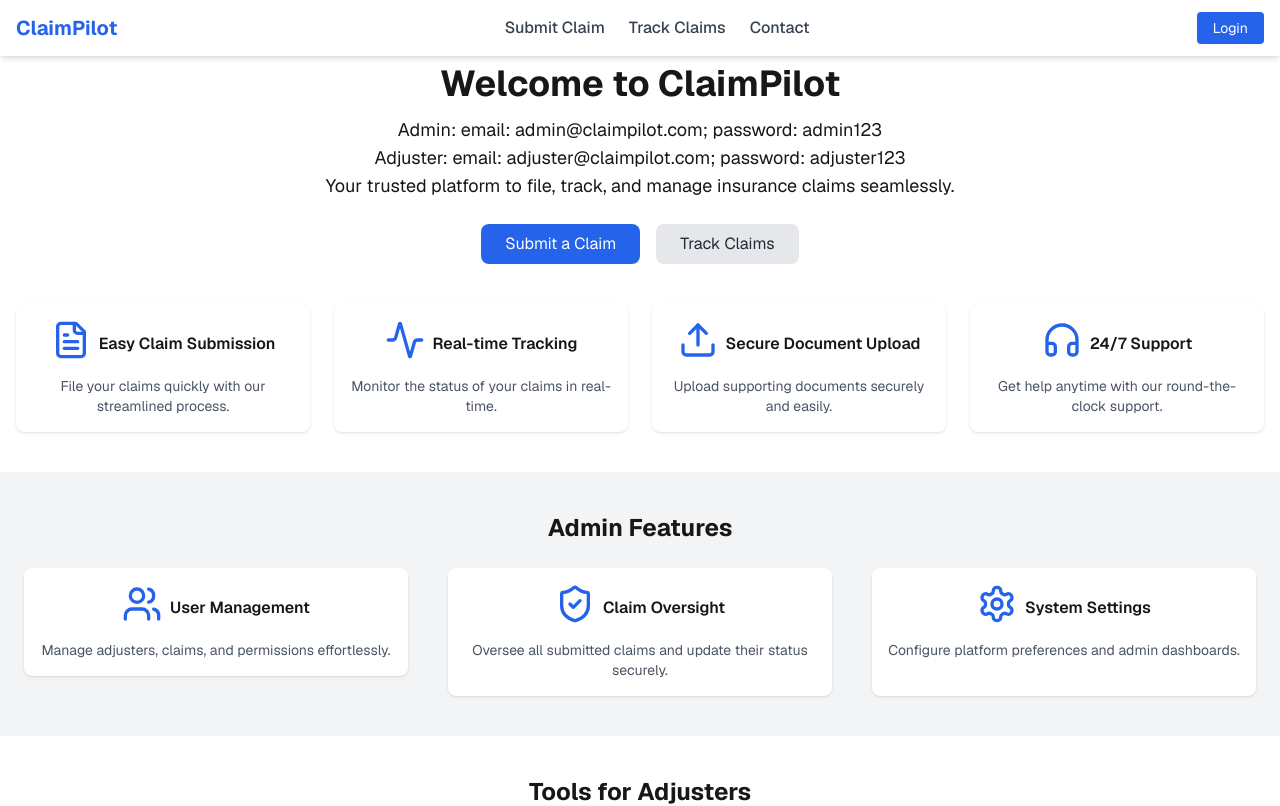
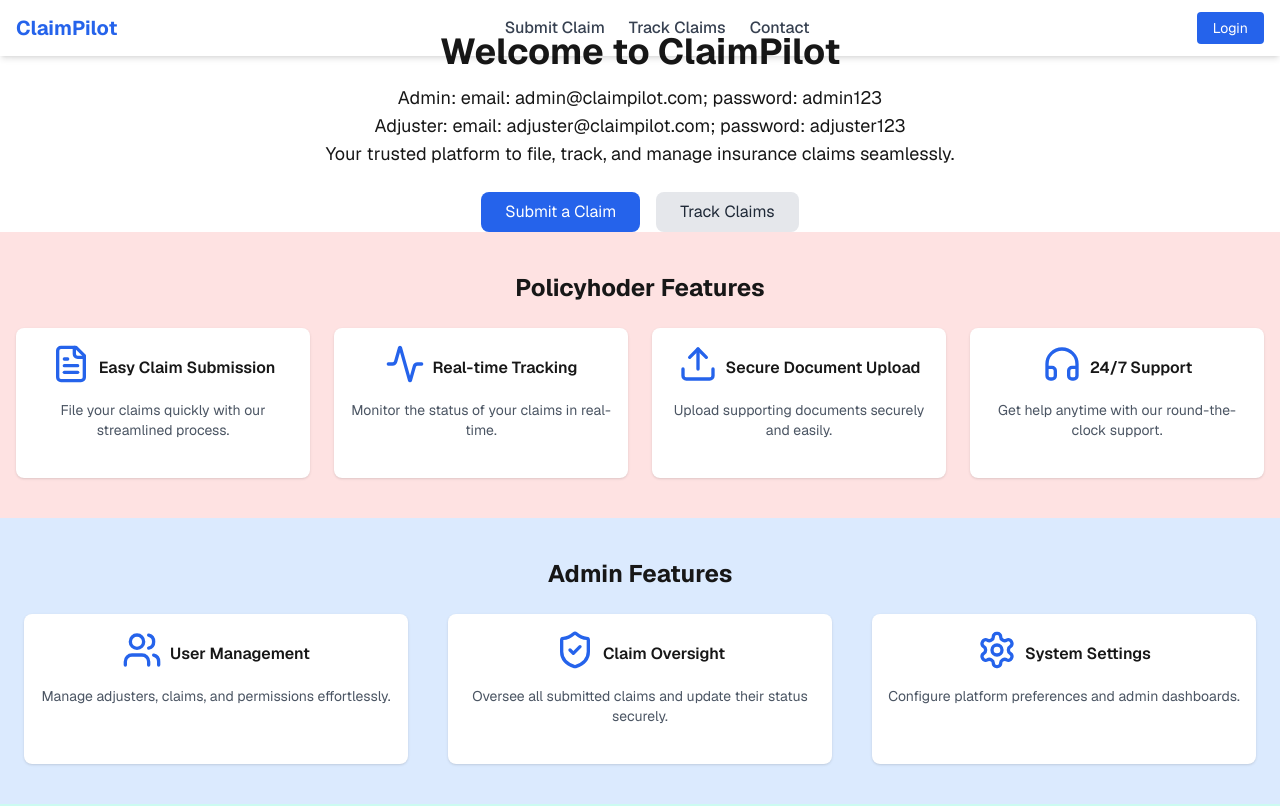
Before and after one commit to freeheart110/ClaimPilot-Frontend, a Next.js app: page / in a window 1280 px wide. Shown: the top 806 px of the page. Built offline with nearby package versions, Linux system fonts and the light colour scheme; no server answers.

Commit message:
global auth context added and home page styling

```diff
--- a/src/app/layout.tsx
+++ b/src/app/layout.tsx
@@ -3,6 +3,7 @@ import { Geist, Geist_Mono } from "next/font/google";
 import "./globals.css";
 import NavBar from "@/components/NavBar";
 import Footer from '@/components/Footer';
+import { AuthProvider } from '@/lib/authContext';
 
 const geistSans = Geist({
   variable: "--font-geist-sans",
@@ -29,9 +30,11 @@ export default function RootLayout({
       <body
         className={`${geistSans.variable} ${geistMono.variable} antialiased`}
       >
-        <NavBar />
-        <main className="flex-grow">{children}</main>
-        <Footer />
+        <AuthProvider>
+          <NavBar />
+          <main className="flex-grow">{children}</main>
+          <Footer />
+        </AuthProvider>
       </body>
     </html>
   );
--- a/src/app/login/page.tsx
+++ b/src/app/login/page.tsx
@@ -3,9 +3,11 @@
 import React, { useState } from 'react';
 import { useRouter } from 'next/navigation';
 import Button from '@/components/Button';
+import { useAuth } from '@/lib/authContext'; // Import useAuth hook
 
 const LoginPage = () => {
   const router = useRouter();
+  const { checkSession } = useAuth(); // Access checkSession from context
   const [email, setEmail] = useState('');
   const [password, setPassword] = useState('');
   const [error, setError] = useState('');
@@ -30,6 +32,9 @@ const LoginPage = () => {
         return;
       }
 
+      // Refresh the global auth state after successful login
+      await checkSession();
+
       // Check who just logged in
       const profileRes = await fetch(`${process.env.NEXT_PUBLIC_API_BASE_URL}/api/auth/me`, {
         method: 'GET',
@@ -46,7 +51,7 @@ const LoginPage = () => {
           router.push('/');
         }
       } else {
-        setError("Unable to retrieve user profile.");
+        setError('Unable to retrieve user profile.');
       }
     } catch (err) {
       console.error('Login error:', err);
@@ -67,7 +72,9 @@ const LoginPage = () => {
         {error && <p className="text-red-600 mb-4 text-sm text-center">{error}</p>}
 
         <div className="mb-4">
-          <label className="block text-sm font-medium mb-1" htmlFor="email">Email</label>
+          <label className="block text-sm font-medium mb-1" htmlFor="email">
+            Email
+          </label>
           <input
             id="email"
             type="email"
@@ -81,7 +88,9 @@ const LoginPage = () => {
         </div>
 
         <div className="mb-6">
-          <label className="block text-sm font-medium mb-1" htmlFor="password">Password</label>
+          <label className="block text-sm font-medium mb-1" htmlFor="password">
+            Password
+          </label>
           <input
             id="password"
             type="password"
--- a/src/app/page.tsx
+++ b/src/app/page.tsx
@@ -8,7 +8,7 @@ export default function Home() {
   return (
     <div className="min-h-screen bg-background text-foreground">
       {/* Hero Section */}
-      <section className="flex flex-col justify-center items-center text-center min-h-[30vh] px-4 pt-16">
+      <section className="flex flex-col justify-center items-center text-center min-h-[27vh] px-4 pt-8">
         <h1 className="text-4xl font-bold mb-3">Welcome to ClaimPilot</h1>
         <p className="text-lg">Admin: email: admin@claimpilot.com; password: admin123</p>
         <p className="text-lg">Adjuster: email: adjuster@claimpilot.com; password: adjuster123</p>
@@ -30,19 +30,20 @@ export default function Home() {
       </section>
 
       {/* Policyholder Features */}
-      <section className="py-10">
+      <section className="py-10 bg-red-100 dark:bg-gray-900">
         <div className="container mx-auto px-4">
+          <h2 className="text-2xl font-bold text-center mb-6">Policyhoder Features</h2>
           <div className="grid grid-cols-1 md:grid-cols-2 lg:grid-cols-4 gap-6">
             <FeatureCard icon={<FileText className="h-10 w-10 text-primary mb-2" />} title="Easy Claim Submission" description="File your claims quickly with our streamlined process." href="/submit-claim"/>
             <FeatureCard icon={<Activity className="h-10 w-10 text-primary mb-2" />} title="Real-time Tracking" description="Monitor the status of your claims in real-time." href="/track-claim"/>
-            <FeatureCard icon={<Upload className="h-10 w-10 text-primary mb-2" />} title="Secure Document Upload" description="Upload supporting documents securely and easily." />
-            <FeatureCard icon={<Headphones className="h-10 w-10 text-primary mb-2" />} title="24/7 Support" description="Get help anytime with our round-the-clock support." />
+            <FeatureCard icon={<Upload className="h-10 w-10 text-primary mb-2" />} title="Secure Document Upload" description="Upload supporting documents securely and easily." href="#"/>
+            <FeatureCard icon={<Headphones className="h-10 w-10 text-primary mb-2" />} title="24/7 Support" description="Get help anytime with our round-the-clock support." href="#"/>
           </div>
         </div>
       </section>
 
       {/* Admin Features */}
-      <section className="py-10 bg-gray-100 dark:bg-gray-900">
+      <section className="py-10 bg-blue-100 dark:bg-gray-900">
         <div className="container mx-auto px-4">
           <h2 className="text-2xl font-bold text-center mb-6">Admin Features</h2>
           <div className="grid grid-cols-1 md:grid-cols-3 gap-6">
@@ -54,9 +55,9 @@ export default function Home() {
       </section>
 
       {/* Adjuster Features */}
-      <section className="py-10">
+      <section className="py-10 bg-teal-100">
         <div className="container mx-auto px-4">
-          <h2 className="text-2xl font-bold text-center mb-6">Tools for Adjusters</h2>
+          <h2 className="text-2xl font-bold text-center mb-6">Adjuster Features</h2>
           <div className="grid grid-cols-1 md:grid-cols-3 gap-6">
             <FeatureCard icon={<CheckCircle className="h-10 w-10 text-primary mb-2" />} title="Assigned Claims" description="Access and manage claims assigned to you efficiently." href="/adjuster" />
             <FeatureCard icon={<Upload className="h-10 w-10 text-primary mb-2" />} title="Review Evidence" description="Review uploaded documents and make informed decisions." />
@@ -80,7 +81,7 @@ const FeatureCard = ({
   href?: string;
 }) => {
   const cardContent = (
-    <div className="bg-white dark:bg-gray-800 p-4 rounded-lg shadow hover:shadow-md transition w-full max-w-sm mx-auto hover:cursor-pointer">
+    <div className="min-h-[150px] bg-white dark:bg-gray-800 p-4 rounded-lg shadow hover:shadow-md transition w-full max-w-sm mx-auto hover:cursor-pointer">
       <div className="flex justify-center items-center gap-2 mb-2">
         <span className="text-primary">{icon}</span>
         <h3 className="text-base font-semibold text-foreground text-center">{title}</h3>
--- a/src/components/NavBar.tsx
+++ b/src/components/NavBar.tsx
@@ -3,6 +3,7 @@
 import React, { ReactNode, useState, useEffect, useRef } from 'react';
 import Link from 'next/link';
 import { Menu, X } from 'lucide-react';
+import { useAuth } from '@/lib/authContext';
 
 interface NavBarProps {
   children?: ReactNode;
@@ -11,45 +12,10 @@ interface NavBarProps {
 const NavBar: React.FC<NavBarProps> = ({ children }) => {
   const [isMobileMenuOpen, setIsMobileMenuOpen] = useState(false);
   const [isVisible, setIsVisible] = useState(true);
-  const [isLoggedIn, setIsLoggedIn] = useState(false);
   const prevScroll = useRef(0);
+  const { isLoggedIn, user, logout } = useAuth();
 
   const toggleMobileMenu = () => setIsMobileMenuOpen(!isMobileMenuOpen);
-
-  useEffect(() => {
-    const checkSession = async () => {
-      try {
-        const res = await fetch(`${process.env.NEXT_PUBLIC_API_BASE_URL}/api/auth/me`, {
-          credentials: 'include',
-        });
-        if (res.status === 401) {
-          setIsLoggedIn(false); // not logged in
-        } else if (res.ok) {
-          setIsLoggedIn(true);
-        } else {
-          console.error('Unexpected auth response:', res.status);
-        }
-
-      } catch (err) {
-        console.error('Network error checking session:', err);
-      }
-    };
-
-    checkSession();
-  }, []);
-
-  const handleLogout = async () => {
-    try {
-      await fetch(`${process.env.NEXT_PUBLIC_API_BASE_URL}/logout`, {
-        method: 'POST',
-        credentials: 'include',
-      });
-      setIsLoggedIn(false);
-      window.location.href = '/';
-    } catch (err) {
-      console.error('Logout failed:', err);
-    }
-  };
 
   useEffect(() => {
     const handleScroll = () => {
@@ -85,16 +51,21 @@ const NavBar: React.FC<NavBarProps> = ({ children }) => {
 
         <div className="hidden md:flex items-center space-x-4">
           {isLoggedIn ? (
+            <>
+              <span className="text-sm text-gray-600">
+                {user ? `${user.role}: ${user.firstName} ${user.lastName} (${user.email})` : 'User'}
+              </span>
               <button
-              onClick={handleLogout}
-              className="text-sm text-gray-600 hover:text-red-600"
+                onClick={logout}
+                className="bg-primary text-sm  px-4 py-1.5 rounded text-white hover:text-red-600"
               >
                 Logout
               </button>
+            </>
           ) : (
-            <>
-              <Link href="/login" className="bg-primary text-white px-4 py-1.5 rounded hover:bg-blue-700 text-sm">Login</Link>
-            </>
+            <Link href="/login" className="bg-primary text-white px-4 py-1.5 rounded hover:bg-blue-700 text-sm">
+              Login
+            </Link>
           )}
         </div>
 
@@ -113,9 +84,20 @@ const NavBar: React.FC<NavBarProps> = ({ children }) => {
             <Link href="/contact" onClick={toggleMobileMenu}>Contact</Link>
             <hr />
             {isLoggedIn ? (
-              <button onClick={() => { handleLogout(); toggleMobileMenu(); }} className="text-left text-sm text-red-600">
+              <>
+                <span className="text-sm text-gray-600">
+                  {user ? `${user.role}: ${user.firstName} ${user.lastName} (${user.email})` : 'User'}
+                </span>
+                <button
+                  onClick={() => {
+                    logout();
+                    toggleMobileMenu();
+                  }}
+                  className="text-left text-sm text-red-600"
+                >
                   Logout
                 </button>
+              </>
             ) : (
               <>
                 <Link href="/login" onClick={toggleMobileMenu}>Login</Link>
--- /dev/null
+++ b/src/lib/authContext.tsx
@@ -0,0 +1,74 @@
+'use client';
+
+import React, { createContext, useContext, useState, useEffect, ReactNode } from 'react';
+
+interface User {
+  firstName: string;
+  lastName: string;
+  email: string;
+}
+
+interface AuthContextType {
+  isLoggedIn: boolean;
+  user: User | null;
+  checkSession: () => Promise<void>;
+  logout: () => Promise<void>;
+}
+
+const AuthContext = createContext<AuthContextType | undefined>(undefined);
+
+export const AuthProvider: React.FC<{ children: ReactNode }> = ({ children }) => {
+  const [isLoggedIn, setIsLoggedIn] = useState(false);
+  const [user, setUser] = useState<User | null>(null);
+
+  const checkSession = async () => {
+    try {
+      const res = await fetch(`${process.env.NEXT_PUBLIC_API_BASE_URL}/api/auth/me`, {
+        credentials: 'include',
+      });
+      if (res.ok) {
+        const data = await res.json();
+        setIsLoggedIn(true);
+        console.log('User data:', data);
+        setUser(data);
+      } else {
+        setIsLoggedIn(false);
+        setUser(null);
+      }
+    } catch (err) {
+      console.error('Network error checking session:', err);
+      setIsLoggedIn(false);
+      setUser(null);
+    }
+  };
+
+  const logout = async () => {
+    try {
+      await fetch(`${process.env.NEXT_PUBLIC_API_BASE_URL}/logout`, {
+        method: 'POST',
+        credentials: 'include',
+      });
+      setIsLoggedIn(false);
+      setUser(null);
+      window.location.href = '/';
+    } catch (err) {
+      console.error('Logout failed:', err);
+    }
+  };
+
+  useEffect(() => {
+    checkSession();
+  }, []);
+
+  return (
+    <AuthContext.Provider value={{ isLoggedIn, user, checkSession, logout }}>
+      {children}
+    </AuthContext.Provider>
+  );
+};
+
+export const useAuth = () => {
+  const context = useContext(AuthContext);
+  if (!context) throw new Error('useAuth must be used within an AuthProvider');
+  return context;
+};
```
Lines whose indentation alone changed are shown as unchanged.
